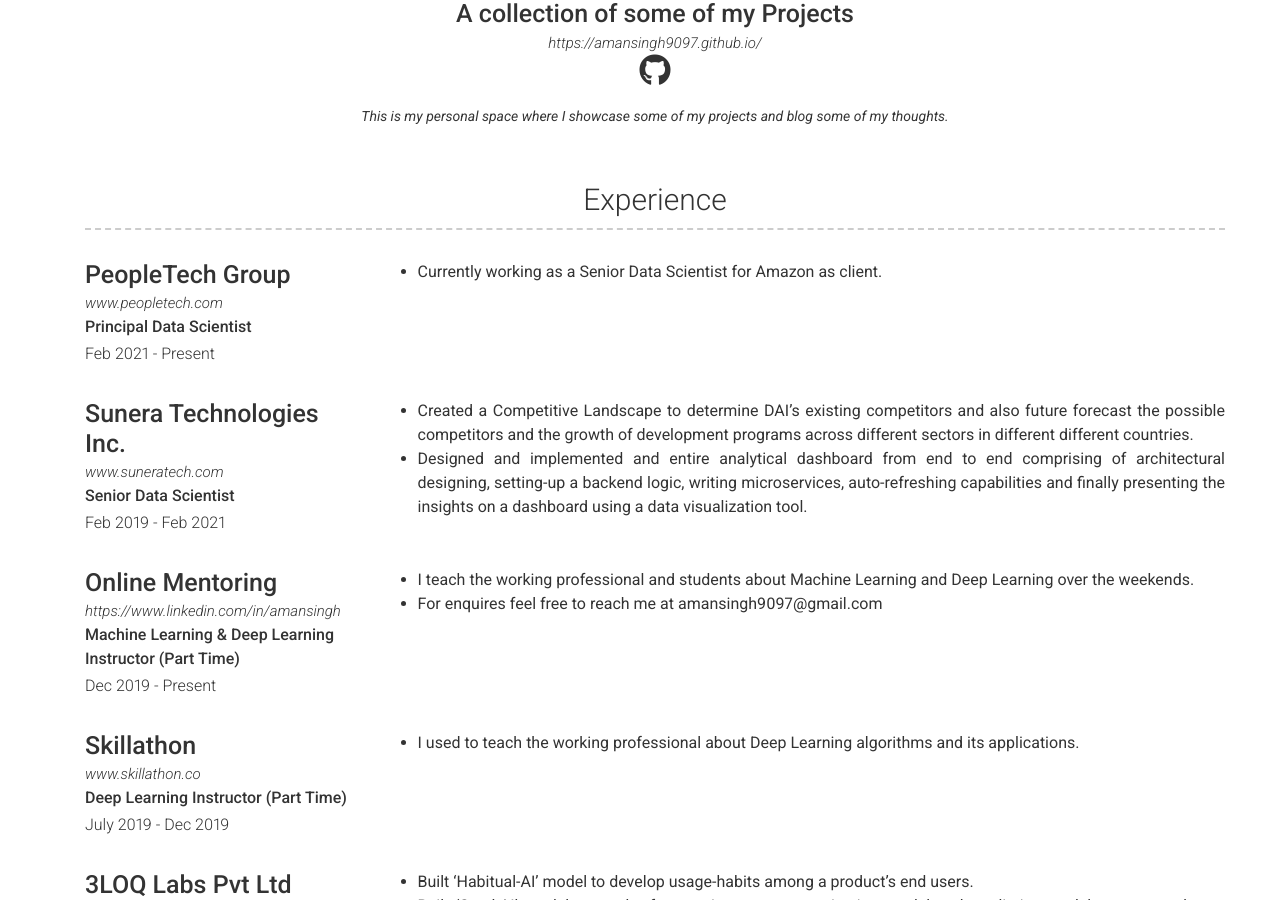
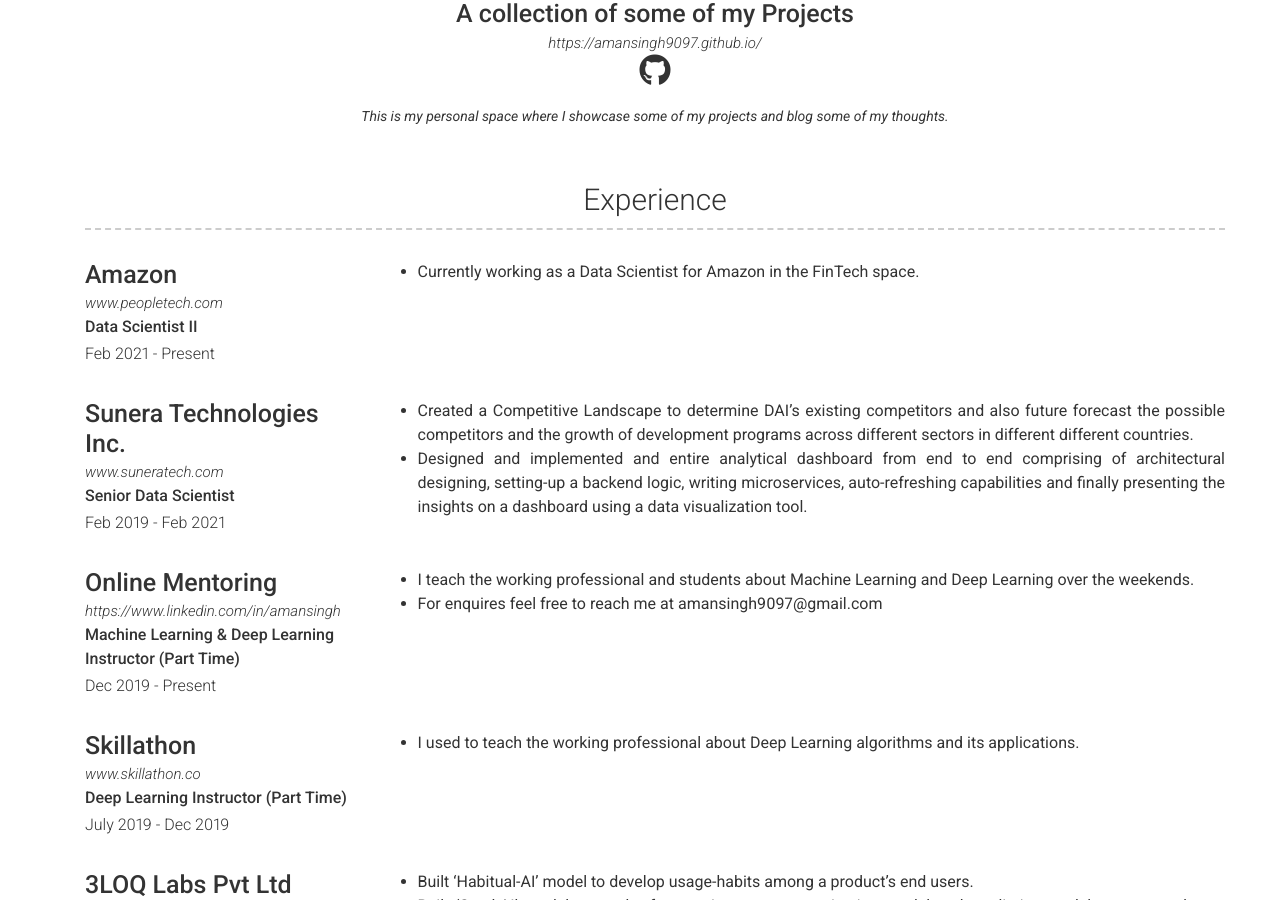
Before and after one commit to amansingh9097/portfolio, a Jekyll site: the page built from index.md, in a window 1280 px wide and 900 px high, scrolled down 652 px. Built offline with Jekyll 4.4.1, drawn with Linux system fonts in a browser that asks for light colours; nearby versions of some CDN libraries.

Commit message:
Update experience.yml

```diff
--- a/_data/experience.yml
+++ b/_data/experience.yml
@@ -1,10 +1,10 @@
 - layout: left
-  company: PeopleTech Group
+  company: Amazon
   link: www.peopletech.com
-  job_title: Principal Data Scientist
+  job_title: Data Scientist II
   dates: Feb 2021 - Present
   description: | # this will include new lines to allow paragraphs
-    - Currently working as a Senior Data Scientist for Amazon as client.
+    - Currently working as a Data Scientist for Amazon in the FinTech space.
 
 - layout: left
   company: Sunera Technologies Inc.
```
